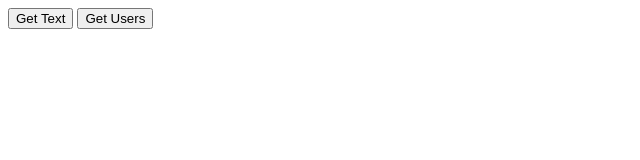
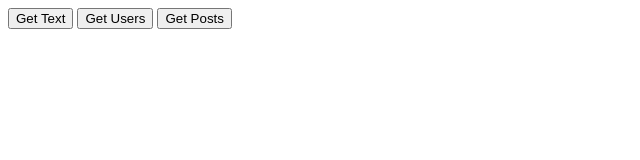
Before and after one commit to Mamba1099/learning_js, a plain HTML site: page Fetch_Sandbox/index.html in a window 1280 px wide. Shown: the whole page, without its empty margins (0-640 px from the left). Drawn offline with Linux system fonts and the light colour scheme.

Commit message:
add button feature to get data from API

```diff
--- a/Fetch_Sandbox/index.html
+++ b/Fetch_Sandbox/index.html
@@ -9,6 +9,7 @@
     <body>
         <button id="getText">Get Text</button>
         <button id="getUsers">Get Users</button>
+        <button id="getPosts">Get Posts</button>
         <div id="output"></div>
 
     </body>
```
